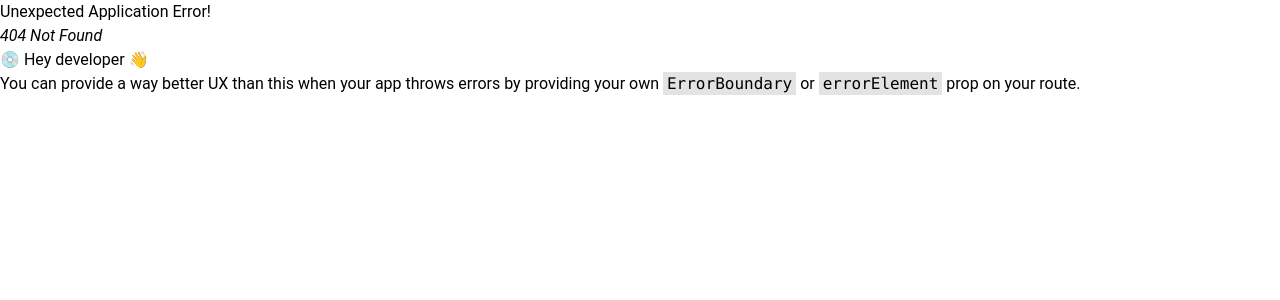
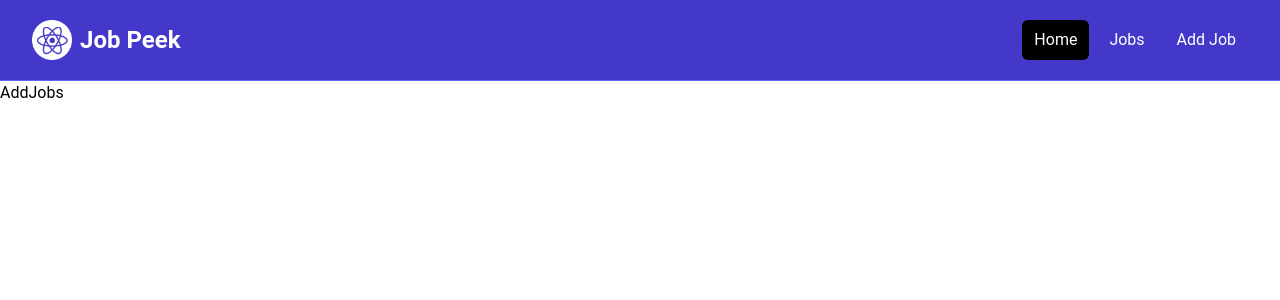
Before and after one commit to salindhakal/Job-Peek, a React (Vite) app: page /add-jobs in a window 1280 px wide. Before the commit this address had no page. Shown: the top 300 px of the page. Built offline with nearby package versions, Linux system fonts and the light colour scheme.

Commit message:
Link tag

```diff
--- a/src/App.jsx
+++ b/src/App.jsx
@@ -3,6 +3,7 @@ import { createBrowserRouter } from "react-router-dom";
 import Homepage from "./pages/Homepage";
 import MainLayouts from "./layouts/MainLayouts";
 import Jobspage from "./pages/Jobspage";
+import AddJobs from "./pages/AddJobs";
 
 const router = createBrowserRouter([
   {
@@ -17,6 +18,10 @@ const router = createBrowserRouter([
         path: "jobs",
         element: <Jobspage />,
       },
+      {
+        path: "add-jobs",
+        element: <AddJobs />,
+      },
     ],
   },
 ]);
--- a/src/Components/Homecards.jsx
+++ b/src/Components/Homecards.jsx
@@ -1,4 +1,5 @@
 import Card from "./Card";
+import { Link } from "react-router-dom";
 
 const Homecards = () => {
   return (
@@ -10,24 +11,24 @@ const Homecards = () => {
             <p className="mt-2 mb-4">
               Browse our React jobs and start your career today
             </p>
-            <a
-              href="/jobs.html"
+            <Link
+              to="/jobs"
               className="inline-block bg-black text-white rounded-lg px-4 py-2 hover:bg-gray-700"
             >
               Browse Jobs
-            </a>
+            </Link>
           </Card>
           <Card bg="bg-indigo-100">
             <h2 className="text-2xl font-bold">For Employers</h2>
             <p className="mt-2 mb-4">
               List your job to find the perfect developer for the role
             </p>
-            <a
-              href="/add-job.html"
+            <Link
+              to="/add-jobs"
               className="inline-block bg-indigo-500 text-white rounded-lg px-4 py-2 hover:bg-indigo-600"
             >
               Add Job
-            </a>
+            </Link>
           </Card>
         </div>
       </div>
--- a/src/Components/Navbar.jsx
+++ b/src/Components/Navbar.jsx
@@ -1,3 +1,4 @@
+import { Link } from "react-router-dom";
 import logo from "../assets/images/logo.png";
 
 const Navbar = () => {
@@ -15,24 +16,24 @@ const Navbar = () => {
             </a>
             <div className="md:ml-auto">
               <div className="flex space-x-2">
-                <a
-                  href="/index"
+                <Link
+                  to="/"
                   className="text-white bg-black hover:bg-gray-900 hover:text-white rounded-md px-3 py-2"
                 >
                   Home
-                </a>
-                <a
-                  href="/jobs"
+                </Link>
+                <Link
+                  to="/jobs"
                   className="text-white hover:bg-gray-900 hover:text-white rounded-md px-3 py-2"
                 >
                   Jobs
-                </a>
-                <a
-                  href="/add-job"
+                </Link>
+                <Link
+                  to="/add-jobs"
                   className="text-white hover:bg-gray-900 hover:text-white rounded-md px-3 py-2"
                 >
                   Add Job
-                </a>
+                </Link>
               </div>
             </div>
           </div>
--- /dev/null
+++ b/src/pages/AddJobs.jsx
@@ -0,0 +1,5 @@
+const AddJobs = () => {
+  return <div>AddJobs</div>;
+};
+
+export default AddJobs;
```
Also changed, not shown: src/Components/AllJobs.jsx (added).
